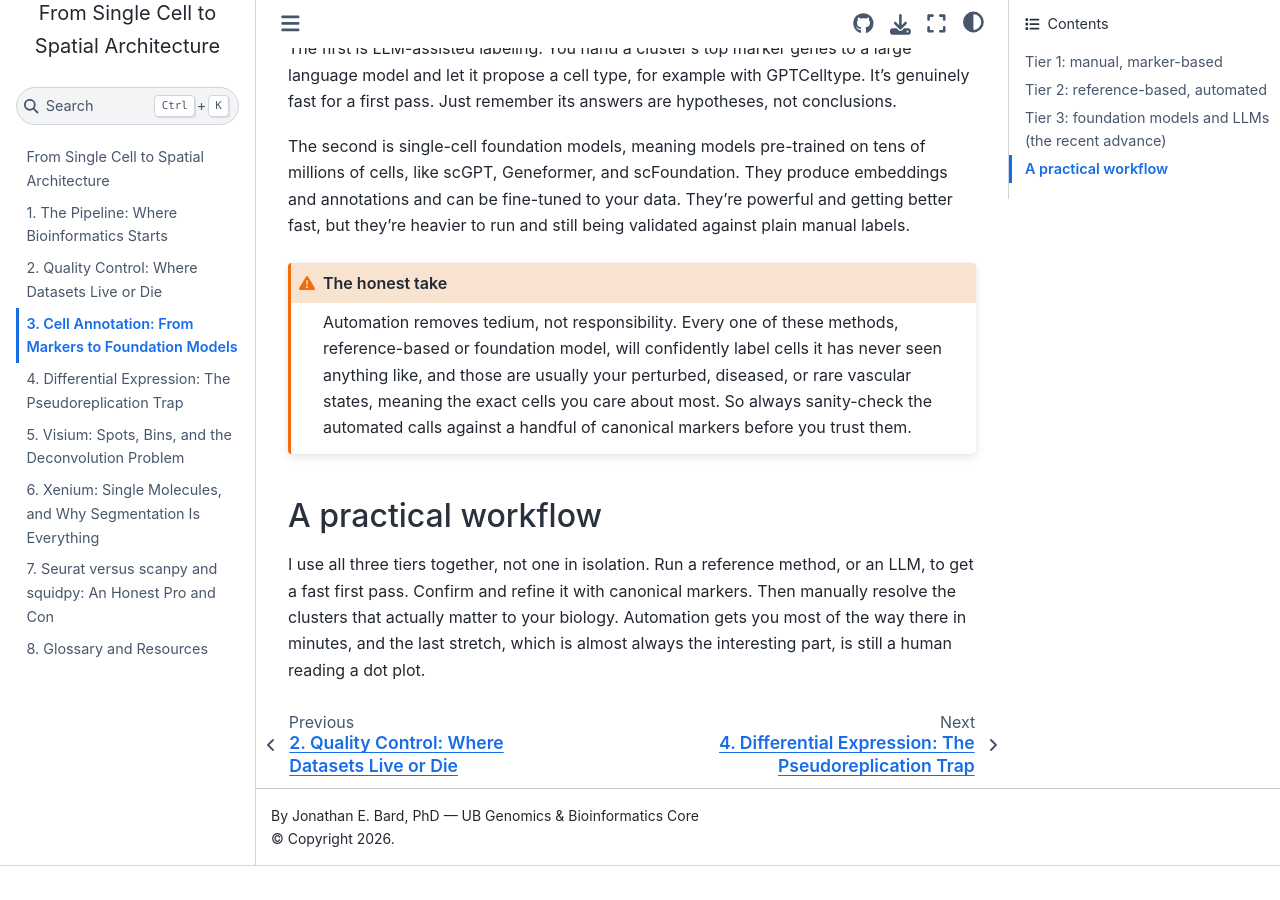
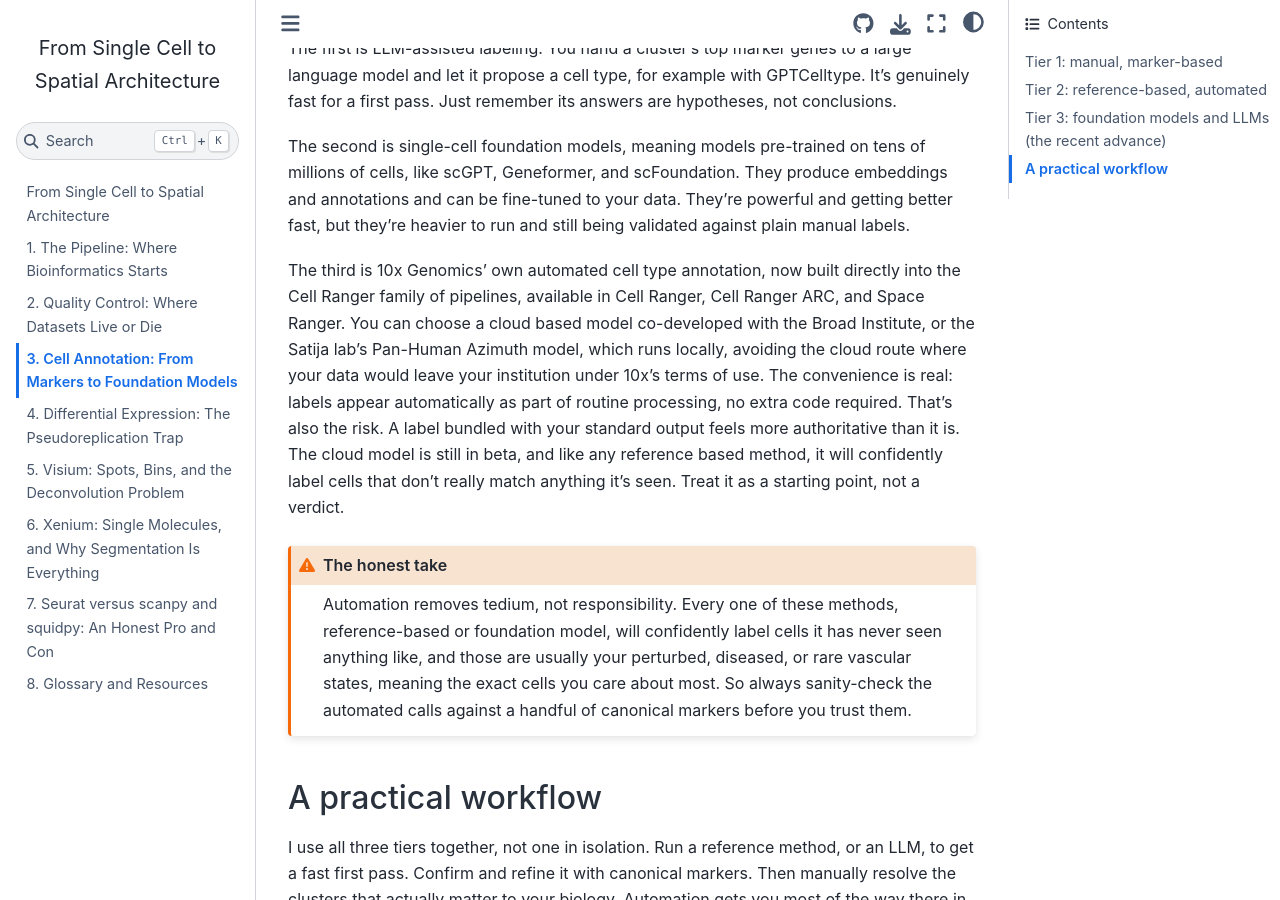
Before and after one commit to jebard/vasculata-workshop, a Jupyter Book: the page built from chapters/03_annotation.md, in a window 1280 px wide and 900 px high, scrolled down 2779 px. Built offline with Jupyter Book 1.0.4 settings and Sphinx 7.4.7 and the Sphinx Book theme 1.1.4, drawn with Linux system fonts in a browser that asks for light colours; before the commit the page ends 3645 px from its top, so only the background shows below that.

Commit message:
Expand section on automated cell type annotation
Added information about 10x Genomics' automated cell type annotation and its implications.

````diff
--- a/chapters/03_annotation.md
+++ b/chapters/03_annotation.md
@@ -94,6 +94,17 @@ embeddings and annotations and can be fine-tuned to your data. They're powerful
 getting better fast, but they're heavier to run and still being validated against
 plain manual labels.
 
+The third is 10x Genomics' own automated cell type annotation, now built directly into
+the Cell Ranger family of pipelines, available in Cell Ranger, Cell Ranger ARC, and
+Space Ranger. You can choose a cloud based model co-developed with the Broad Institute,
+or the Satija lab's Pan-Human Azimuth model, which runs locally, avoiding the cloud route
+where your data would leave your institution under 10x's terms of use. The convenience is
+real: labels appear automatically as part of routine processing, no extra
+code required. That's also the risk. A label bundled with your standard output feels more
+authoritative than it is. The cloud model is still in beta, and like any reference based
+method, it will confidently label cells that don't really match anything it's seen.
+Treat it as a starting point, not a verdict.
+
 ```{admonition} The honest take
 :class: warning
 Automation removes tedium, not responsibility. Every one of these methods,
````
